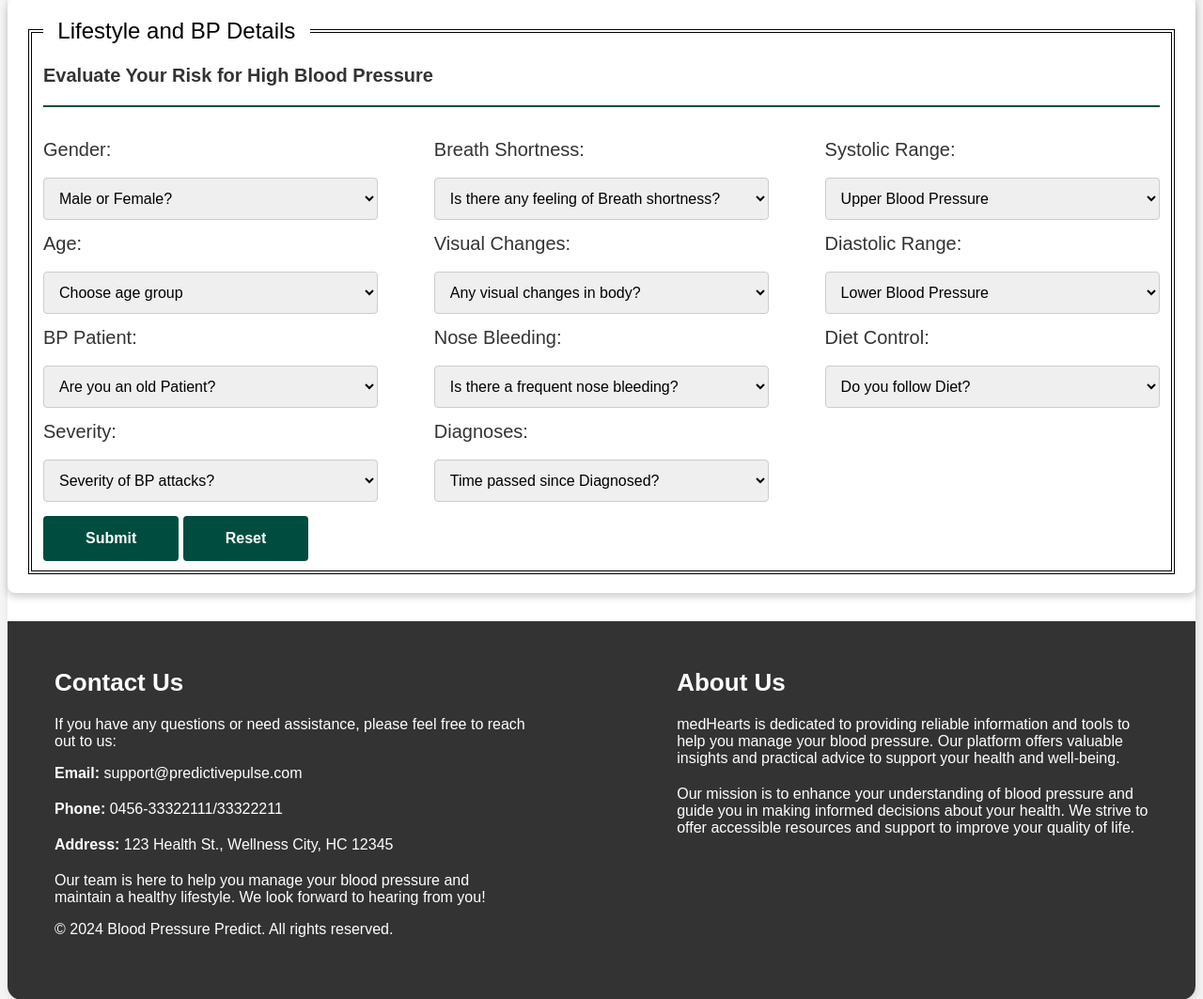
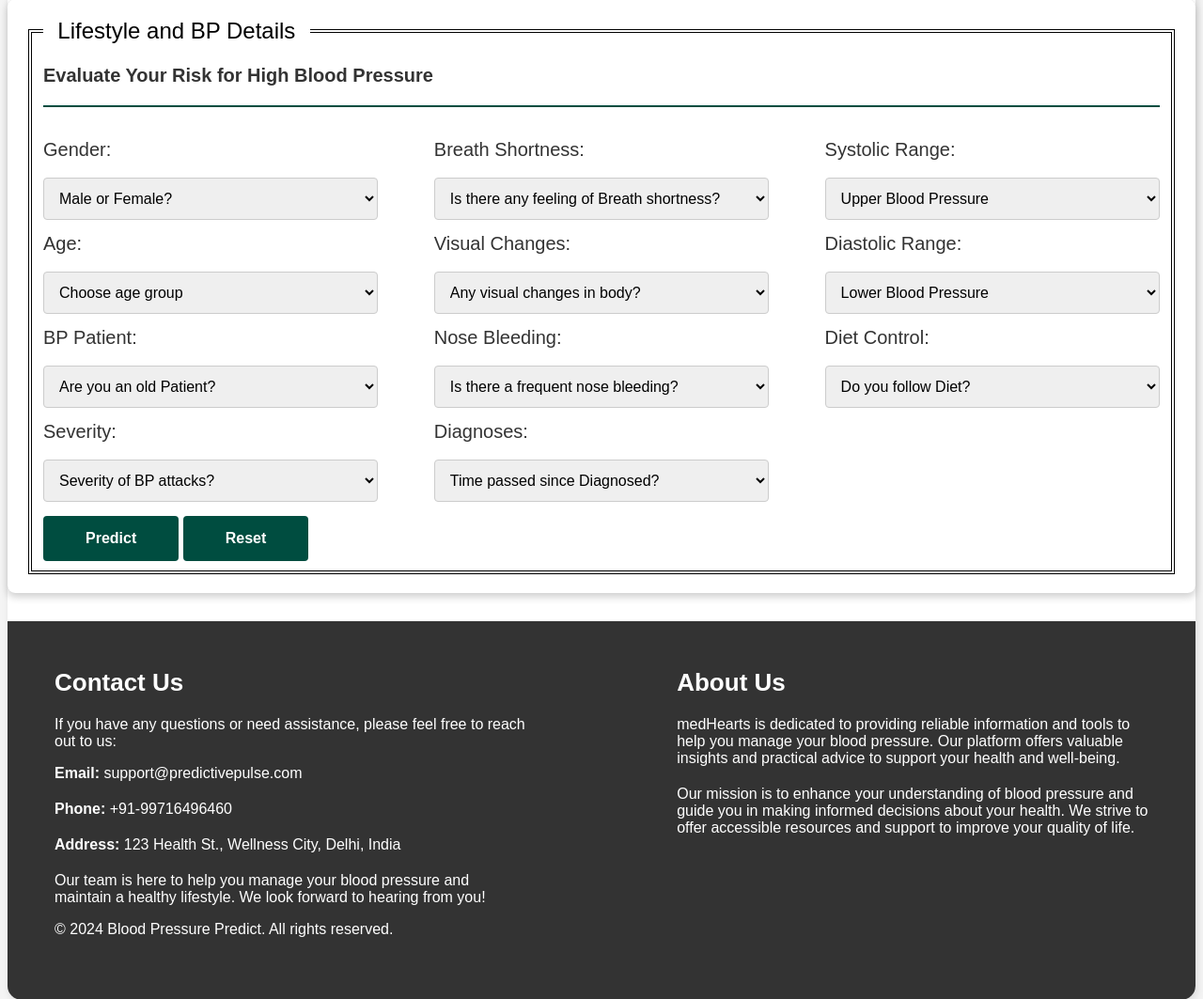
Before and after one commit to Priyanshu-SR/medHearts, a Flask app: page /details.html in a window 1280 px wide. Shown: the part 175-1238 px from the top of the page at 94% size. Run offline with Flask 3, Linux system fonts and the light colour scheme; parts of the project's set-up code (start-up, migrations or seed data) failed here and were passed over.

Commit message:
details.html

```diff
--- a/Flask/templates/details.html
+++ b/Flask/templates/details.html
@@ -134,7 +134,7 @@
                                 </select>
                             </div>
                         </div>
-                        <input type="submit" value="Submit">
+                        <input type="submit" value="Predict">
                         <input type="reset" value="Reset">
                     </form>
                 </fieldset>
@@ -149,8 +149,8 @@
                 <p>If you have any questions or need assistance, please feel free to reach out to us:</p>
                 <ul>
                     <li><strong>Email:</strong> support@predictivepulse.com</li>
-                    <li><strong>Phone:</strong> 0456-33322111/33322211</li>
-                    <li><strong>Address:</strong> 123 Health St., Wellness City, HC 12345</li>
+                    <li><strong>Phone:</strong> +91-99716496460</li>
+                    <li><strong>Address:</strong> 123 Health St., Wellness City, Delhi, India</li>
                 </ul>
                 <p>Our team is here to help you manage your blood pressure and maintain a healthy lifestyle. We look
                     forward to hearing from you!</p>
```
